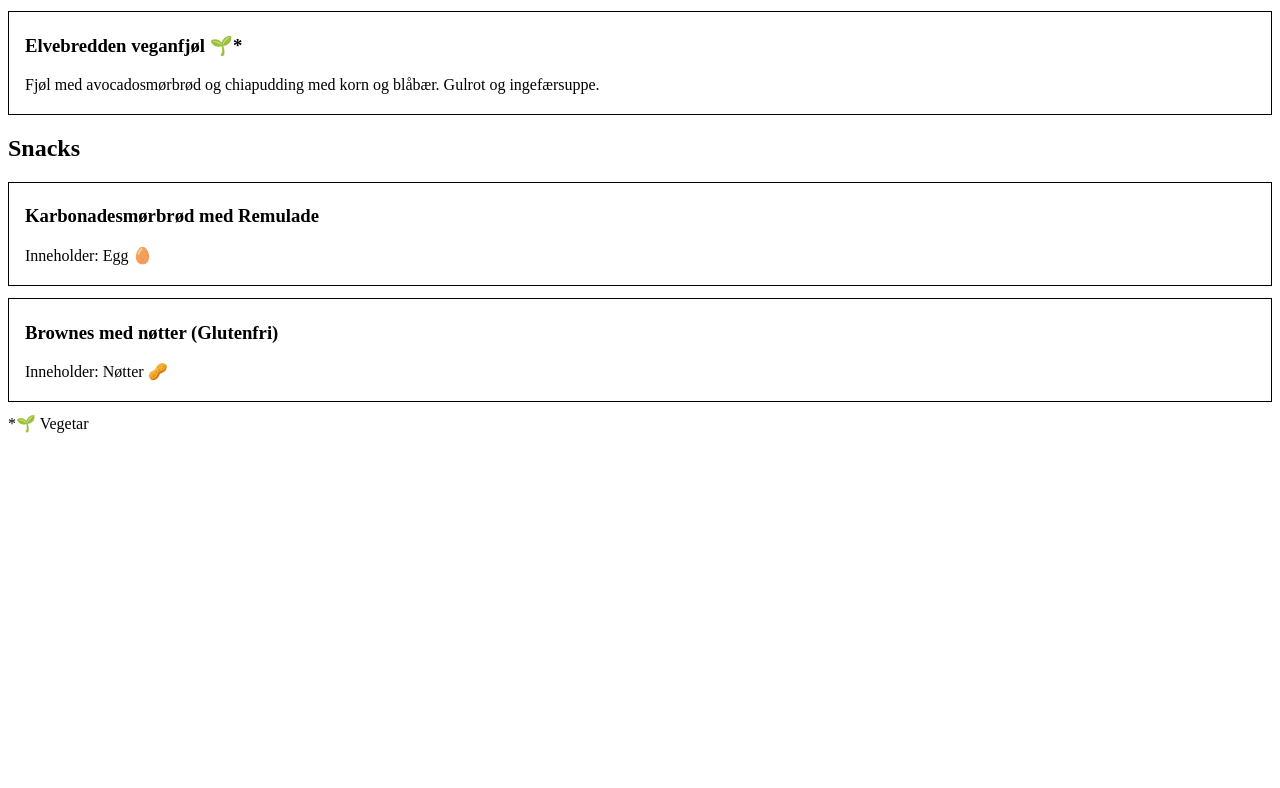
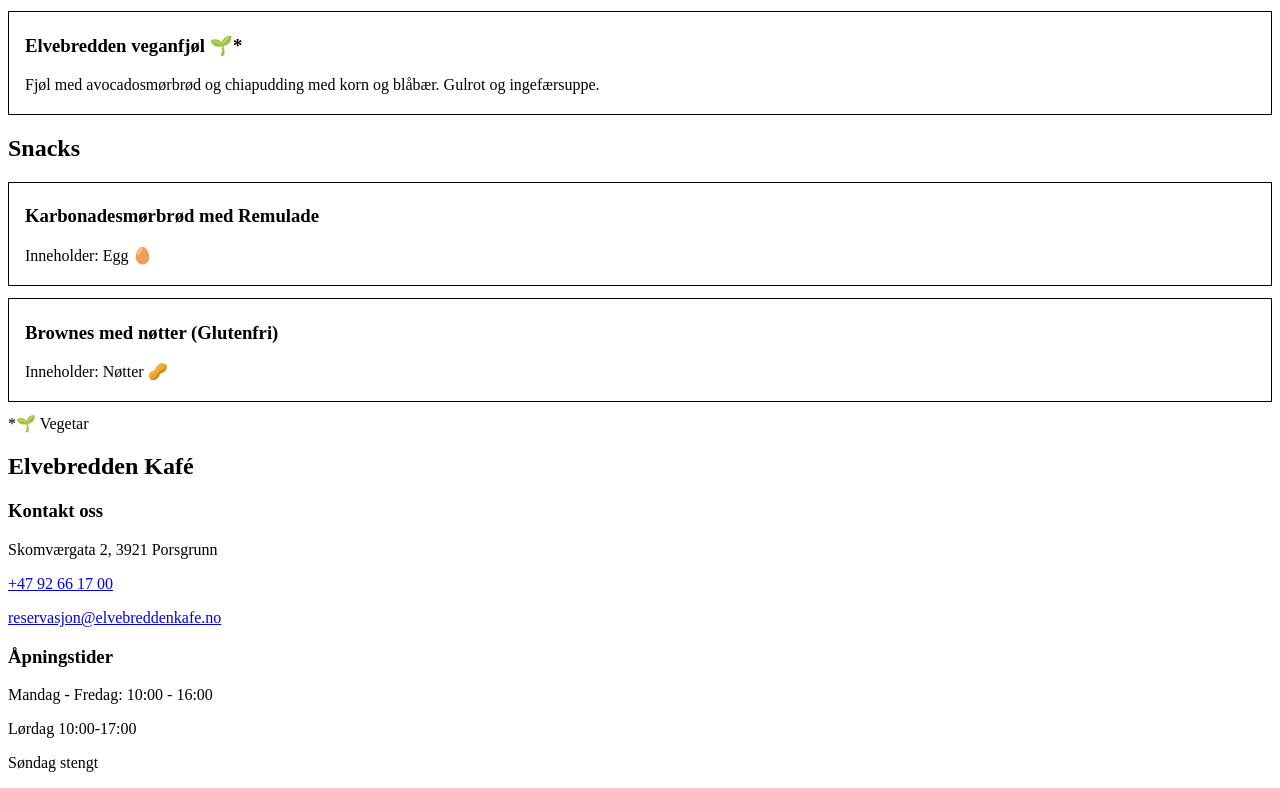
Before and after one commit to s1monb/data1200-oblig1, a plain HTML site: page index.html in a window 1280 px wide. Shown: the part 775-1563 px from the top of the page. Before the commit the page ends 1216 px from the top, so only its background shows below. Drawn offline with Linux system fonts and the light colour scheme.

Commit message:
Add footer info

```diff
--- a/index.html
+++ b/index.html
@@ -65,5 +65,20 @@
     <div>
         *🌱 Vegetar
     </div>
+
+    <footer>
+        <h2>
+            Elvebredden Kafé
+        </h2>
+            <h3>Kontakt oss</h3>
+            <p>Skomværgata 2, 3921 Porsgrunn</p>
+            <p><a href="tel:+4792661700">+47 92 66 17 00</a></p>
+            <p><a href="mailto:reservasjon@elvebreddenkafe.no">reservasjon@elvebreddenkafe.no</a></p>
+
+            <h3>Åpningstider</h3>
+            <p>Mandag - Fredag: 10:00 - 16:00</p>
+            <p>Lørdag 10:00-17:00</p>
+            <p>Søndag stengt</p>
+    </footer>
 </body>
 </html>
```
